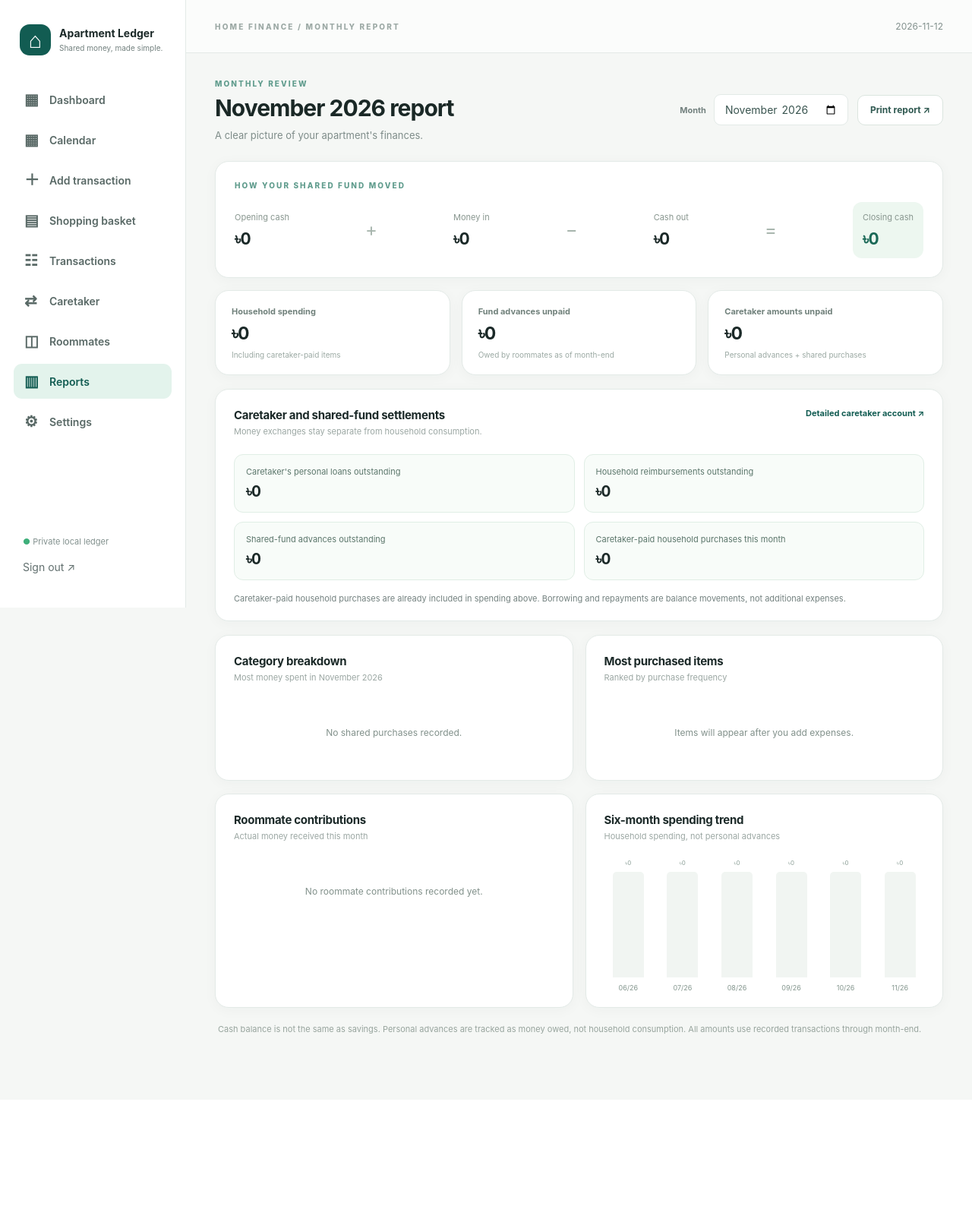
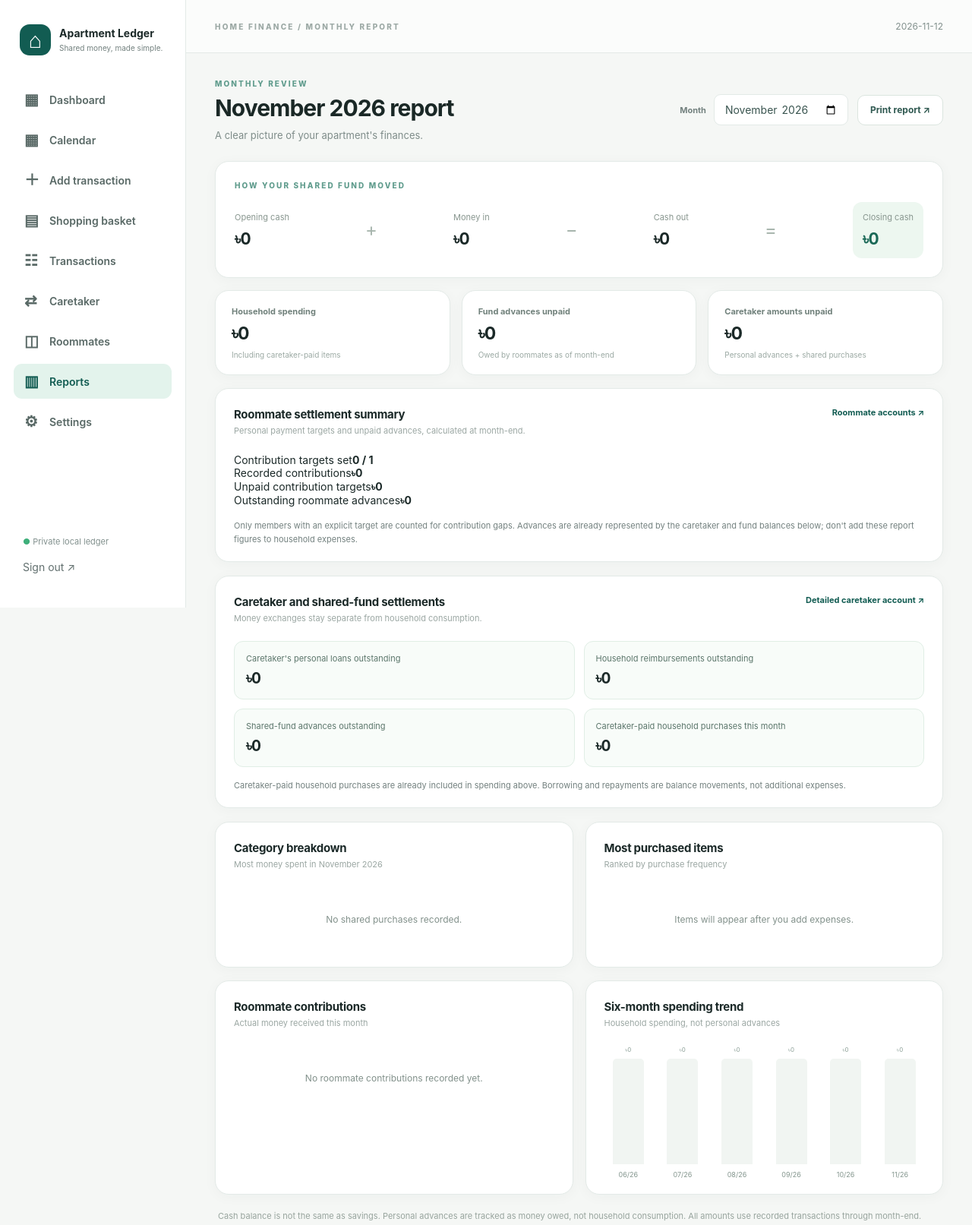
Before and after one commit to Rafidabd/apartment-ledger, a Flask app: page /reports in a window 1280 px wide. Shown: the top 1613 px of the page at 76% size. Before the commit the page ends 1362 px from the top, so only its background shows below. Run offline with Flask 3, Linux system fonts and the light colour scheme; the visitor is signed in with stand-in values (Sample User, id 1); data comes from the database, SQL or seed files in the repository; data that the repository does not hold is empty.

Commit message:
Add roommate settlement totals to monthly report

```diff
--- a/templates/reports.html
+++ b/templates/reports.html
@@ -6,6 +6,19 @@
     <div class="card small-stat"><span>Household spending</span><strong>{{ money(data.household) }}</strong><small>Including caretaker-paid items</small></div>
     <div class="card small-stat"><span>Fund advances unpaid</span><strong>{{ money(data.current.fund_due) }}</strong><small>Owed by roommates as of month-end</small></div>
     <div class="card small-stat"><span>Caretaker amounts unpaid</span><strong>{{ money(data.current.caretaker_due + data.current.expenses_due) }}</strong><small>Personal advances + shared purchases</small></div>
+  </section>
+  <section class="card panel settlement-report-section">
+    <div class="panel-title"><div><h3>Roommate settlement summary</h3>
+      <p>Personal payment targets and unpaid advances, calculated at month-end.</p></div>
+      <a href="{{ url_for('settlements',month=data.month) }}">Roommate accounts ↗</a>
+    </div>
+    <div class="settlement-report-totals">
+      <div><span>Contribution targets set</span><strong>{{ settlement.totals.targets_set }} / {{ settlement.totals.members }}</strong></div>
+      <div><span>Recorded contributions</span><strong>{{ money(settlement.totals.contributed) }}</strong></div>
+      <div><span>Unpaid contribution targets</span><strong>{{ money(settlement.totals.contribution_gap) }}</strong></div>
+      <div><span>Outstanding roommate advances</span><strong>{{ money(settlement.totals.fund_due + settlement.totals.caretaker_due) }}</strong></div>
+    </div>
+    <p class="care-footnote">Only members with an explicit target are counted for contribution gaps. Advances are already represented by the caretaker and fund balances below; don't add these report figures to household expenses.</p>
   </section>
   <section class="card panel caretaker-report-section">
     <div class="panel-title"><div><h3>Caretaker and shared-fund settlements</h3><p>Money exchanges stay separate from household consumption.</p></div>
```
